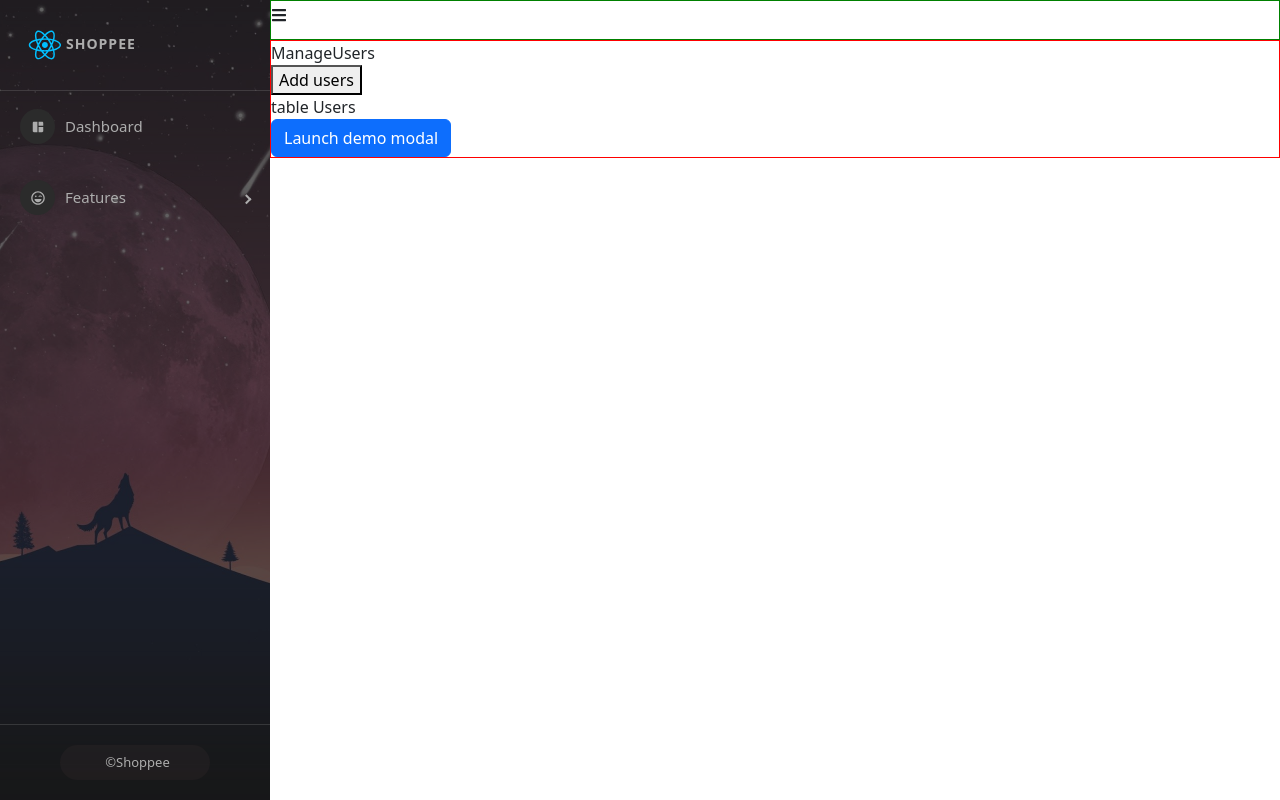
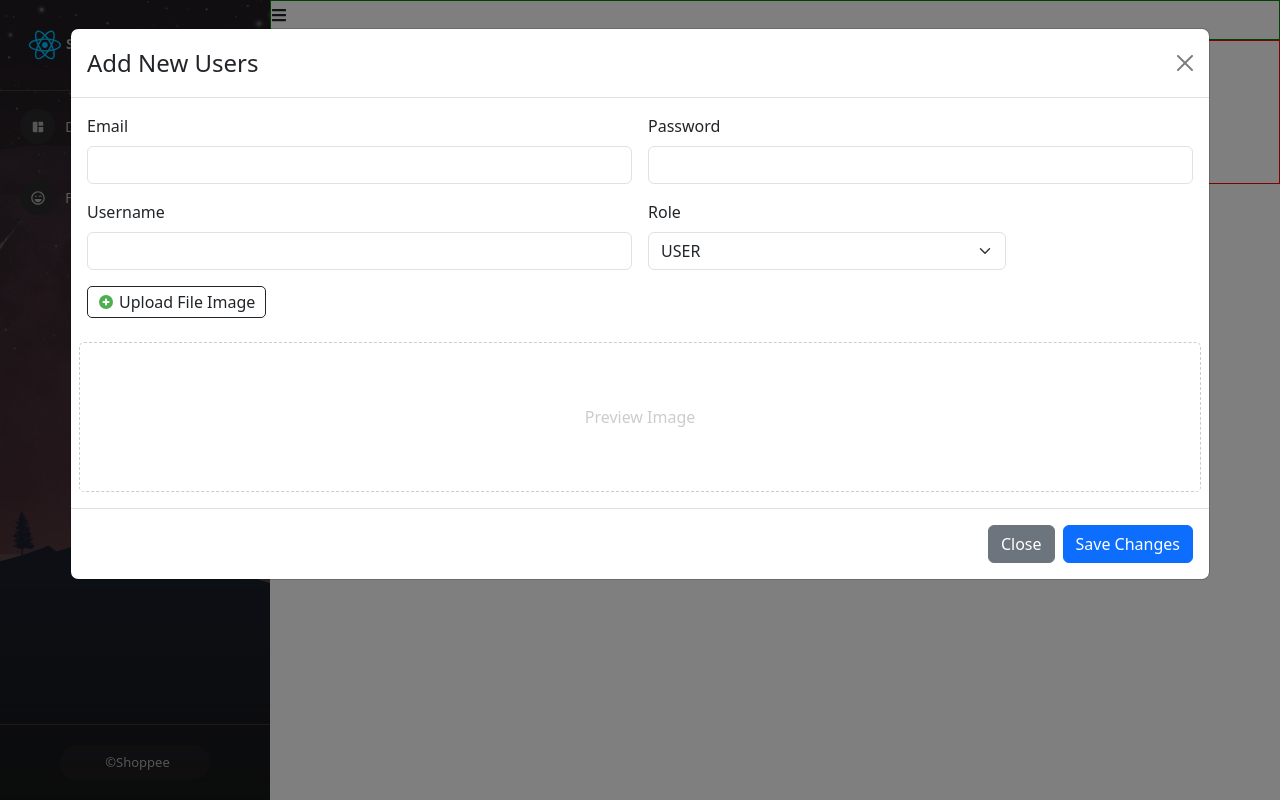
Before and after one commit to anhoang0611/react1, a React (Create React App) app: page /admins/manage-users in a window 1280 px wide. Both pictures are taken after a click on the button "Add users". Built offline with nearby package versions, Linux system fonts and the light colour scheme.

Commit message:
add new user to database

```diff
--- a/src/components/Admin/Content/ManageUser.js
+++ b/src/components/Admin/Content/ManageUser.js
@@ -1,6 +1,13 @@
 import ModalCreateUsers from "./ModalCreateUser";
 import './ManageUser.scss';
+import { FcPlus } from "react-icons/fc";
+import { useState } from "react";
+
 const ManageUsers = (props) => {
+    const [showModalCreateUser, setShowModalCreateUser] = useState(false);
+
+
+
     return (
         <div className="manage-user-container">
             <div className="title" >
@@ -9,14 +16,20 @@ const ManageUsers = (props) => {
 
 
             <div className="users-content">
-                <div>
-                    <button>Add users </button>
+                <div className="btn-add-new">
+                    <button className="btn btn-primary"
+                        onClick={() => setShowModalCreateUser(true)}>
+                        <FcPlus /> Add users
+                    </button>
                 </div>
 
-                <div>
+                <div className="table-users-container">
                     table Users
                 </div>
-                <ModalCreateUsers />
+                <ModalCreateUsers
+                    show={showModalCreateUser}
+                    setShow={setShowModalCreateUser}
+                />
             </div>
 
 
--- a/src/components/Admin/Content/ManageUser.scss
+++ b/src/components/Admin/Content/ManageUser.scss
@@ -1,6 +1,14 @@
 .manage-user-container{
+    padding: 10px;
     .users-content{
+        .btn-add-new{
+            margin: 15px 0;
 
+        }
+    }
+    .title{
+        font-weight: 600;
+        font-size: 20px;
     }
 }
 
--- a/src/components/Admin/Content/ModalCreateUser.js
+++ b/src/components/Admin/Content/ModalCreateUser.js
@@ -2,12 +2,21 @@ import { useState } from 'react';
 import Button from 'react-bootstrap/Button';
 import Modal from 'react-bootstrap/Modal';
 import { FcPlus } from "react-icons/fc";
+import axios from 'axios';
 
-const ModalCreateUsers = () => {
-    const [show, setShow] = useState(false);
+const ModalCreateUsers = (props) => {
+    const { show, setShow } = props;
 
-    const handleClose = () => setShow(false);
-    const handleShow = () => setShow(true);
+    const handleClose = () => {
+        setShow(false)
+        setEmail("");
+        setPassword("");
+        setUsername("");
+        setRole("USER");
+
+        setImage("");
+        setPreviewImage("");
+    };
 
     const [email, setEmail] = useState("");
     const [password, setPassword] = useState("");
@@ -27,11 +36,36 @@ const ModalCreateUsers = () => {
         }
 
     }
+
+    const handleSubmitCreateUser = async () => {
+        //validate
+
+        //call api
+        // let data = {
+        //     email: email,
+        //     password: password,
+        //     username: username,
+        //     role: role,
+        //     userImage: image
+        // }
+        // console.log(data);
+
+        const data = new FormData();
+        data.append('email', email);
+        data.append('password', password);
+        data.append('username', username);
+        data.append('role', role);
+        data.append('userimage', image);
+
+        let res = await axios.post('http://localhost:8081/api/v1/participant', data);
+        console.log(">>>> check res: ", res);
+    }
+
     return (
         <>
-            <Button variant="primary" onClick={handleShow}>
+            {/* <Button variant="primary" onClick={handleShow}>
                 Launch demo modal
-            </Button>
+            </Button> */}
 
             <Modal
                 show={show}
@@ -108,7 +142,7 @@ const ModalCreateUsers = () => {
                     <Button variant="secondary" onClick={handleClose}>
                         Close
                     </Button>
-                    <Button variant="primary" onClick={handleClose}>
+                    <Button variant="primary" onClick={() => handleSubmitCreateUser()}>
                         Save Changes
                     </Button>
                 </Modal.Footer>
```
